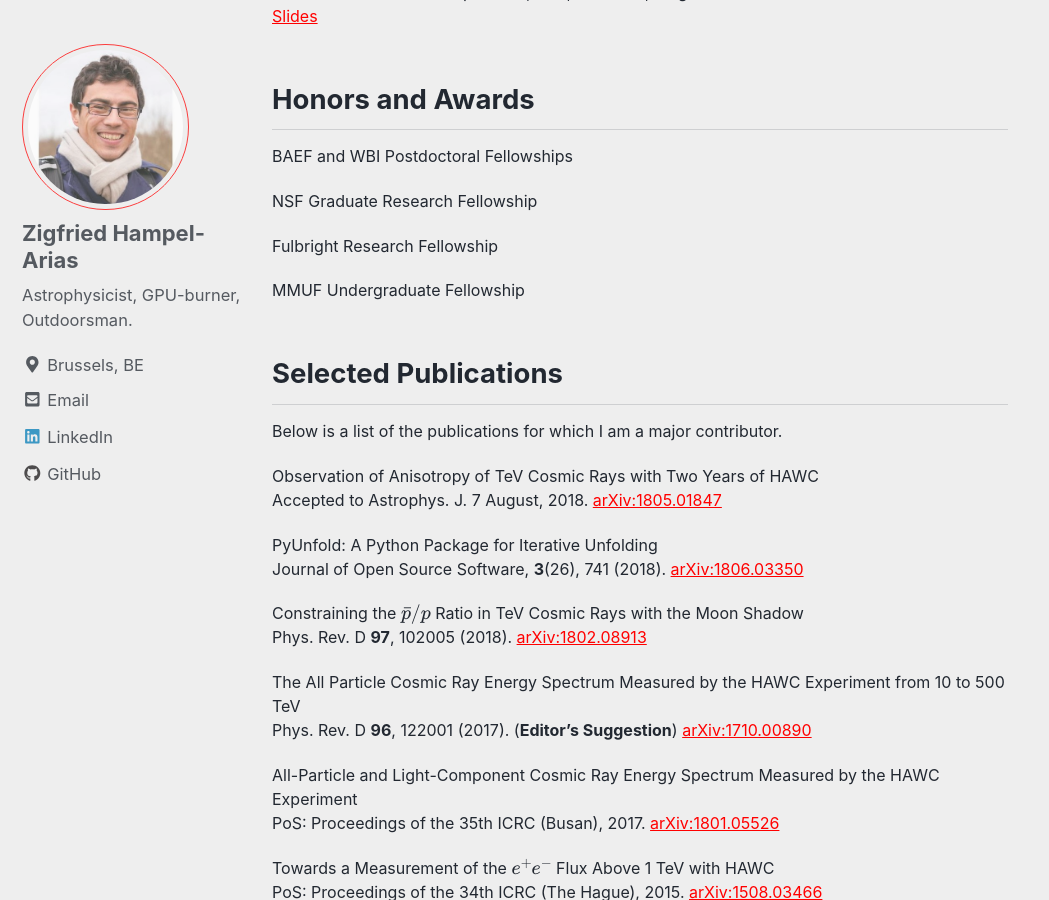
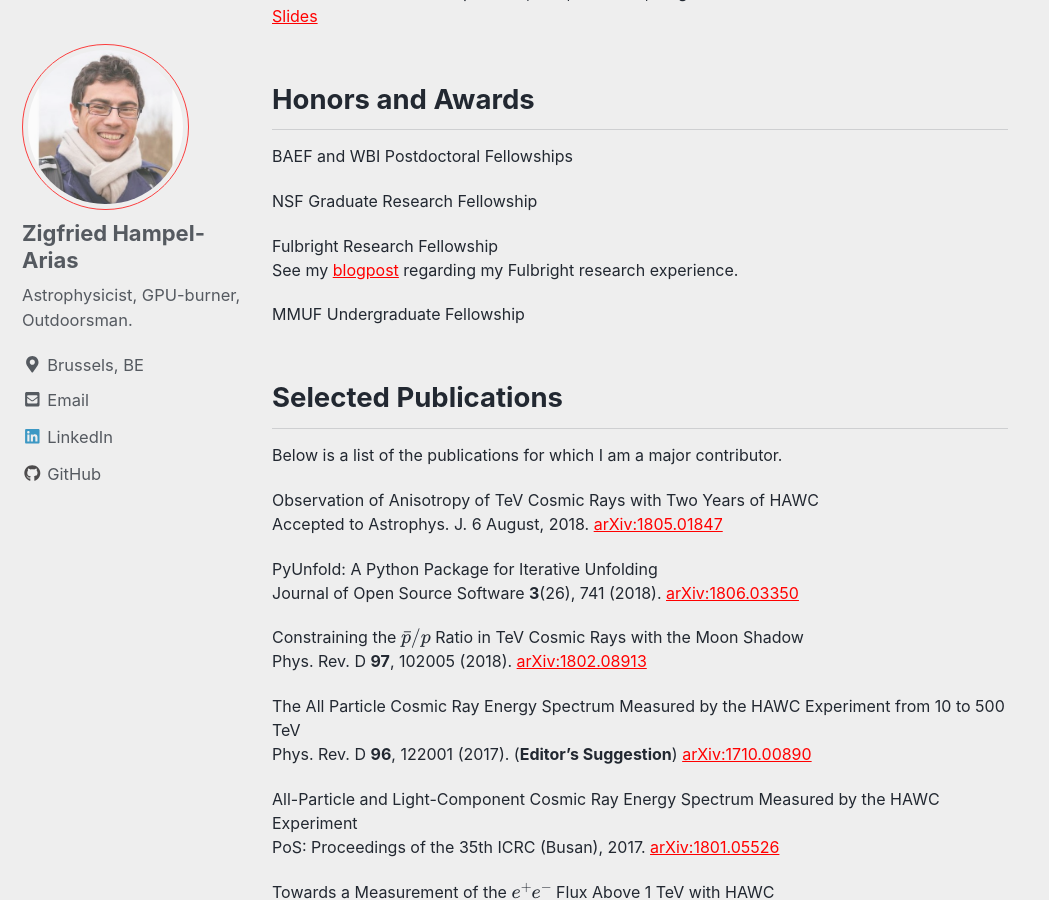
Before and after one commit to zhampel/zhampel.github.io, a Jekyll site: the page built from _pages/cv.md, in a window 1280 px wide and 900 px high, scrolled down 1550 px. Shown: the whole window, without its empty margins (0-1049 px from the left). Built offline with Jekyll 4.4.1, drawn with Linux system fonts in a browser that asks for light colours; nearby versions of some CDN libraries; formulas are drawn with MathJax 3.

Commit message:
Adding Fulbright blogpost to resume

```diff
--- a/_pages/cv.md
+++ b/_pages/cv.md
@@ -85,7 +85,10 @@ BAEF and WBI Postdoctoral Fellowships
 
 NSF Graduate Research Fellowship
 
-Fulbright Research Fellowship
+Fulbright Research Fellowship<br>
+See my
+[blogpost](https://blog.fulbrightonline.org/expecting-the-unexpected-cosmic-ray-physics-in-argentina-by-zigfried-hampel-arias-2009-2010-argentina/#more-2380)
+regarding my Fulbright research experience.
 
 MMUF Undergraduate Fellowship
 
@@ -96,10 +99,10 @@ Below is a list of the publications for which I am a major contributor.
 
 
 Observation of Anisotropy of TeV Cosmic Rays with Two Years of HAWC<br>
-Accepted to Astrophys. J. 7 August, 2018. [arXiv:1805.01847](https://arxiv.org/abs/1805.01847)
+Accepted to Astrophys. J. 6 August, 2018. [arXiv:1805.01847](https://arxiv.org/abs/1805.01847)
 
 PyUnfold: A Python Package for Iterative Unfolding<br>
-Journal of Open Source Software, **3**(26), 741 (2018). [arXiv:1806.03350](https://arxiv.org/abs/1806.03350)<br>
+Journal of Open Source Software **3**(26), 741 (2018). [arXiv:1806.03350](https://arxiv.org/abs/1806.03350)<br>
 
 Constraining the \\(\bar{p}/p\\) Ratio in TeV Cosmic Rays with the Moon Shadow<br>
 Phys. Rev. D **97**, 102005 (2018). [arXiv:1802.08913](https://arxiv.org/abs/1802.08913)
```
